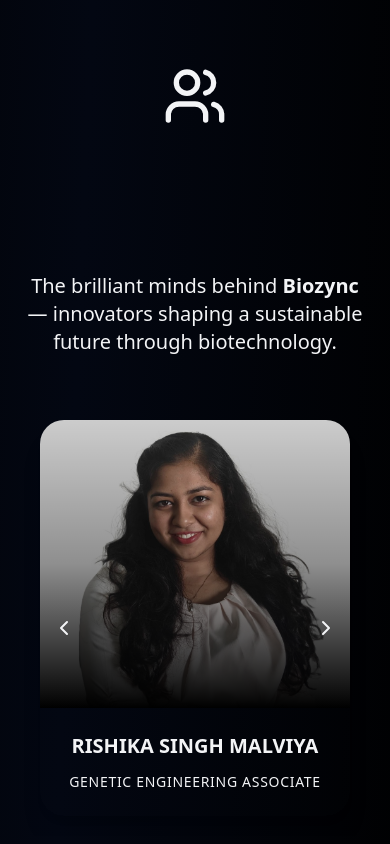
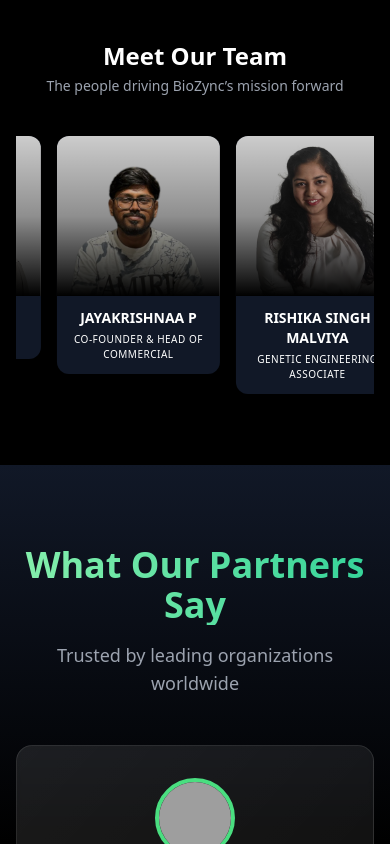
Before and after one commit to biozyncofficial-ux/biozync, a React (Vite) app: page /about in a window 390 px wide. Shown: the part 7000-7844 px from the top of the page. Built offline with nearby package versions, Linux system fonts and the light colour scheme; grey boxes are pictures that could not be loaded.

Commit message:
Describe what you changed

```diff
--- a/src/components/AboutBioZync/TeamSection.jsx
+++ b/src/components/AboutBioZync/TeamSection.jsx
@@ -1,5 +1,5 @@
 import React, { useState, useEffect } from "react";
-import { Users, Linkedin, Mail, ChevronLeft, ChevronRight } from "lucide-react";
+import { X } from "lucide-react";
 
 import balajiImg from "../../assets/images/team/balaji.jpg";
 import jkImg from "../../assets/images/team/jk.jpg";
@@ -11,73 +11,28 @@
 import Vaishnavi from "../../assets/images/team/vaishnavi.jpg";
 
 const teamMembers = [
-  {
-    name: "BALAJI S",
-    role: "Co-Founder & CEO",
-    img: balajiImg,
-    bio: "Leads both scientific research and startup development, managing the team and building the company from the ground up."
-  },
-  {
-    name: "JAYAKRISHNAA P",
-    role: "Co-Founder & Head of Commercial",
-    img: jkImg,
-    bio: "Handles business growth, partnerships, and ensures Biozync’s solution reaches real users and projects."
-  },
-  {
-    name: "RISHIKA SINGH MALVIYA",
-    role: "Genetic Engineering Associate",
-    img: rishikaImg,
-    bio: "Works on plant research and development, focusing on creating trees that can absorb more carbon."
-  },
-  {
-    name: "DR. D. REX ARUNRAJ",
-    role: "Mentor & Scientific Advisor – Plant Biotechnology",
-    img: rexImg,
-    bio: "Supports the research team with expert advice on plants, genetic techniques, and project planning."
-  },
-  {
-    name: "Brindha T M ",
-    role: " Co-Founder & CTO",
-    img: brind,
-    bio: " Leads Biozync’s plant R&D, combining biotechnology and bioinformatics to engineer trees for higher carbon capture."
-  },
-  {
-    name: "L Shrivarshini",
-    role: "Research Associate",
-    img: srivarsh,
-    bio: "Works on plant genetic experiments to enhance growth and carbon fixation traits."
-  },
-  {
-    name: "Sabareeswar B",
-    role: "Founder’s Office",
-    img: saba,
-    bio: " Oversees operations, strategy, and partnerships to drive Biozync’s mission forward."
-  },
-  {
-    name: "Sri Vaishnavi Dabberu ",
-    role: " Bioinformatics Analyst",
-    img: Vaishnavi,
-    bio: " Using biotechnology and CRISPR insights to design trees that capture more carbon."
-  },
+  { name: "BALAJI S", role: "Co-Founder & CEO", img: balajiImg, bio: "Leads both scientific research and startup development, managing the team and building the company from the ground up." },
+  { name: "JAYAKRISHNAA P", role: "Co-Founder & Head of Commercial", img: jkImg, bio: "Handles business growth, partnerships, and ensures Biozync’s solution reaches real users and projects." },
+  { name: "RISHIKA SINGH MALVIYA", role: "Genetic Engineering Associate", img: rishikaImg, bio: "Works on plant research and development, focusing on creating trees that can absorb more carbon." },
+  { name: "DR. D. REX ARUNRAJ", role: "Mentor & Scientific Advisor – Plant Biotechnology", img: rexImg, bio: "Supports the research team with expert advice on plants, genetic techniques, and project planning." },
+  { name: "Brindha T M", role: "Co-Founder & CTO", img: brind, bio: "Leads Biozync’s plant R&D, combining biotechnology and bioinformatics to engineer trees for higher carbon capture." },
+  { name: "L Shrivarshini", role: "Research Associate", img: srivarsh, bio: "Works on plant genetic experiments to enhance growth and carbon fixation traits." },
+  { name: "Sabareeswar B", role: "Founder’s Office", img: saba, bio: "Oversees operations, strategy, and partnerships to drive Biozync’s mission forward." },
+  { name: "Sri Vaishnavi Dabberu", role: "Bioinformatics Analyst", img: Vaishnavi, bio: "Using biotechnology and CRISPR insights to design trees that capture more carbon." },
 ];
 
-// ✅ Extracted reusable card
 const TeamCard = ({ member, onClick }) => (
   <article
-    className="team-card rounded-3xl overflow-hidden shadow-xl"
+    className="rounded-xl overflow-hidden shadow-lg cursor-pointer hover:scale-105 transition-transform duration-300 bg-gray-900"
     onClick={onClick}
-    role="button"
-    tabIndex={0}
-    onKeyDown={(e) => e.key === 'Enter' && onClick()}
-    aria-label={`View more about ${member.name}`}
   >
-    <figure className="team-image relative w-full h-72 lg:h-80">
+    <figure className="relative w-full h-40 sm:h-48 md:h-56 lg:h-60">
       <img src={member.img} alt={member.name} className="w-full h-full object-cover" />
       <div className="absolute inset-0 bg-gradient-to-t from-black via-black/30 to-transparent" />
     </figure>
-    <figcaption className="p-6 text-center">
-      <h3 className="text-xl font-bold mb-3">{member.name}</h3>
-      <p className="text-sm font-medium uppercase tracking-wider" style={{ color: "var(--primary-teal)" }}>
+    <figcaption className="p-3 text-center">
+      <h3 className="text-sm sm:text-base md:text-lg font-bold mb-1 text-white">{member.name}</h3>
+      <p className="text-[10px] sm:text-xs md:text-sm font-medium uppercase tracking-wider text-[var(--primary-teal)]">
         {member.role}
       </p>
     </figcaption>
@@ -86,125 +41,66 @@
 
 const TeamSection = () => {
   const [selectedMember, setSelectedMember] = useState(null);
-  const [currentIndex, setCurrentIndex] = useState(0);
-  const [isVisible, setIsVisible] = useState(false);
+  const [offset, setOffset] = useState(0);
 
-  // Fade-in on load
+  const loopedMembers = [...teamMembers, ...teamMembers];
+
   useEffect(() => {
-    const timer = setTimeout(() => setIsVisible(true), 100);
-    return () => clearTimeout(timer);
-  }, []);
-
-  // Mobile-only auto-scroll
-  useEffect(() => {
-    if (window.innerWidth >= 1024) return;
     const interval = setInterval(() => {
-      setCurrentIndex((prev) => (prev + 1) % teamMembers.length);
-    }, 3000);
+      setOffset((prev) => (prev + 0.3) % (100 * teamMembers.length)); // slower on mobile
+    }, 50); // ~60fps smooth
     return () => clearInterval(interval);
   }, []);
 
-  // Escape to close modal
-  useEffect(() => {
-    const handleKeyDown = (e) => {
-      if (e.key === "Escape") setSelectedMember(null);
-    };
-    window.addEventListener("keydown", handleKeyDown);
-    return () => window.removeEventListener("keydown", handleKeyDown);
-  }, []);
-
-  const nextSlide = () => {
-    setCurrentIndex((prev) => (prev + 1) % teamMembers.length);
-  };
-
-  const prevSlide = () => {
-    setCurrentIndex((prev) => (prev - 1 + teamMembers.length) % teamMembers.length);
-  };
-
   return (
-    <section className="team-section py-20 px-6 sm:px-10 lg:px-20 relative">
-      {/* Header */}
-      <div className={`text-center mb-16 transition-opacity duration-1000 ${isVisible ? "opacity-100" : "opacity-0"}`}>
-        <Users className="w-16 h-16 mx-auto mb-6" style={{ color: "var(--primary-teal)" }} />
-        <h2 className="text-5xl md:text-6xl font-black mb-6" style={{ background: "var(--gradient-primary)", WebkitBackgroundClip: "text", color: "transparent" }}>
-          Meet Our Team
-        </h2>
-        <p className="max-w-3xl mx-auto text-xl" style={{ color: "var(--text-secondary)" }}>
-          The brilliant minds behind <span className="font-semibold" style={{ color: "var(--primary-teal)" }}>Biozync</span> — innovators shaping a sustainable future through biotechnology.
+    <section className="py-12 px-4 sm:px-6 md:px-10 bg-black text-white">
+      <div className="text-center mb-8">
+        <h2 className="text-2xl sm:text-3xl md:text-4xl font-bold mt-2">Meet Our Team</h2>
+        <p className="mt-1 sm:mt-2 text-gray-400 text-sm sm:text-base">
+          The people driving BioZync’s mission forward
         </p>
       </div>
 
-      {/* Desktop Grid */}
-      <div className={`hidden lg:grid lg:grid-cols-4 gap-8 max-w-7xl mx-auto transition-opacity duration-1000 ${isVisible ? "opacity-100" : "opacity-0"}`}>
-        {teamMembers.map((member, index) => (
-          <TeamCard key={index} member={member} onClick={() => setSelectedMember(member)} />
-        ))}
+      <div className="overflow-hidden relative">
+        <div
+          className="flex"
+          style={{
+            transform: `translateX(-${offset}%)`,
+            transition: "transform 0.02s linear",
+          }}
+        >
+          {loopedMembers.map((member, idx) => (
+            <div
+              key={idx}
+              className="w-1/2 sm:w-1/3 md:w-1/4 lg:w-1/5 p-2 flex-shrink-0"
+            >
+              <TeamCard member={member} onClick={() => setSelectedMember(member)} />
+            </div>
+          ))}
+        </div>
       </div>
 
-      {/* Mobile Carousel */}
-      <div className={`lg:hidden relative max-w-md mx-auto mt-10 transition-opacity duration-1000 ${isVisible ? "opacity-100" : "opacity-0"}`}>
-        <div className="overflow-hidden">
-          <div
-            className="flex transition-transform duration-500 ease-in-out"
-            style={{ transform: `translateX(-${currentIndex * 100}%)` }}
-          >
-            {teamMembers.map((member, index) => (
-              <div key={index} className="w-full flex-shrink-0 px-4">
-                <TeamCard member={member} onClick={() => setSelectedMember(member)} />
-              </div>
-            ))}
-          </div>
-        </div>
-
-        {/* Manual Carousel Buttons */}
-        <button onClick={prevSlide} className="carousel-button absolute left-4 top-1/2 -translate-y-1/2 w-12 h-12 rounded-full flex items-center justify-center">
-          <ChevronLeft className="w-6 h-6" />
-        </button>
-        <button onClick={nextSlide} className="carousel-button absolute right-4 top-1/2 -translate-y-1/2 w-12 h-12 rounded-full flex items-center justify-center">
-          <ChevronRight className="w-6 h-6" />
-        </button>
-      </div>
-
-      {/* Modal */}
       {selectedMember && (
-        <div
-          className="modal-overlay fixed inset-0 z-50 flex items-center justify-center p-6 bg-black/70"
-          onClick={() => setSelectedMember(null)}
-          role="dialog"
-          aria-modal="true"
-        >
-          <div
-            className="modal-content relative max-w-md w-full rounded-3xl p-8 text-center bg-white/5 backdrop-blur-md"
-            onClick={(e) => e.stopPropagation()}
-          >
+        <div className="fixed inset-0 bg-black/80 flex items-center justify-center z-50 px-4">
+          <div className="bg-gray-900 p-6 rounded-3xl max-w-lg w-full relative">
             <button
+              className="absolute top-4 right-4 text-white hover:text-red-500"
               onClick={() => setSelectedMember(null)}
-              className="absolute top-4 right-4 w-8 h-8 rounded-full bg-white/10 hover:bg-white/20 flex items-center justify-center"
-              aria-label="Close"
             >
-              <span className="text-xl">×</span>
+              <X />
             </button>
             <img
               src={selectedMember.img}
               alt={selectedMember.name}
-              className="w-32 h-32 rounded-full mx-auto mb-6 object-cover border-4"
-              style={{ borderColor: "var(--primary-teal)" }}
+              className="w-28 h-28 sm:w-32 sm:h-32 rounded-full mx-auto object-cover border-4 border-[var(--primary-teal)]"
             />
-            <h3 className="text-2xl font-bold mb-2">{selectedMember.name}</h3>
-            <p className="text-sm font-medium mb-4 uppercase tracking-wider" style={{ color: "var(--primary-teal)" }}>
+            <h3 className="text-lg sm:text-xl font-bold mt-4 text-center">
+              {selectedMember.name}
+            </h3>
+            <p className="text-center text-[var(--primary-teal)] font-medium mb-3 text-sm sm:text-base">
               {selectedMember.role}
             </p>
-            <p className="text-base leading-relaxed" style={{ color: "var(--text-secondary)" }}>
-              {selectedMember.bio}
-            </p>
-            <div className="flex justify-center space-x-4 mt-6">
-              <a href="#" target="_blank" rel="noopener noreferrer" className="w-10 h-10 bg-white/10 hover:bg-white/20 rounded-full flex items-center justify-center">
-                <Linkedin className="w-5 h-5" />
-              </a>
-              <a href={`mailto:someone@example.com`} className="w-10 h-10 bg-white/10 hover:bg-white/20 rounded-full flex items-center justify-center">
-                <Mail className="w-5 h-5" />
-              </a>
-            </div>
+            <p className="text-gray-300 text-center text-xs sm:text-sm">{selectedMember.bio}</p>
           </div>
         </div>
       )}
```
